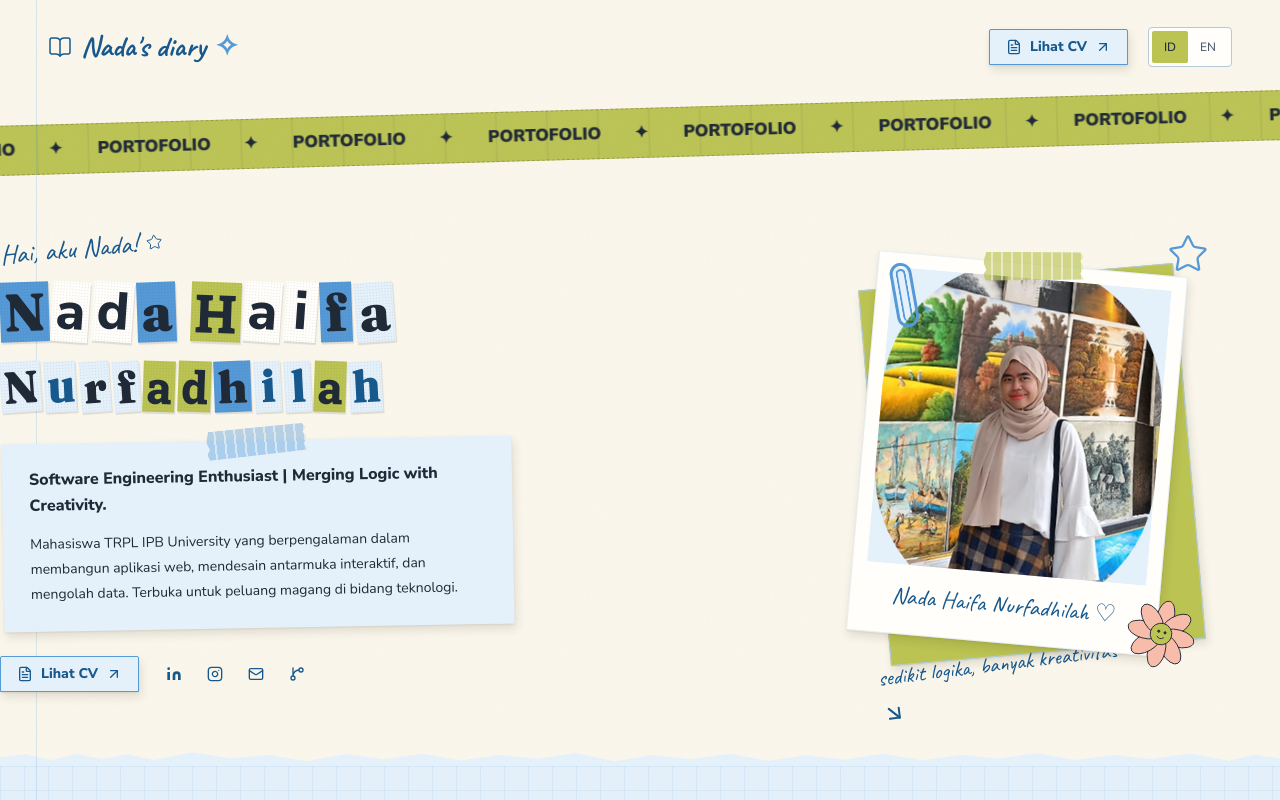
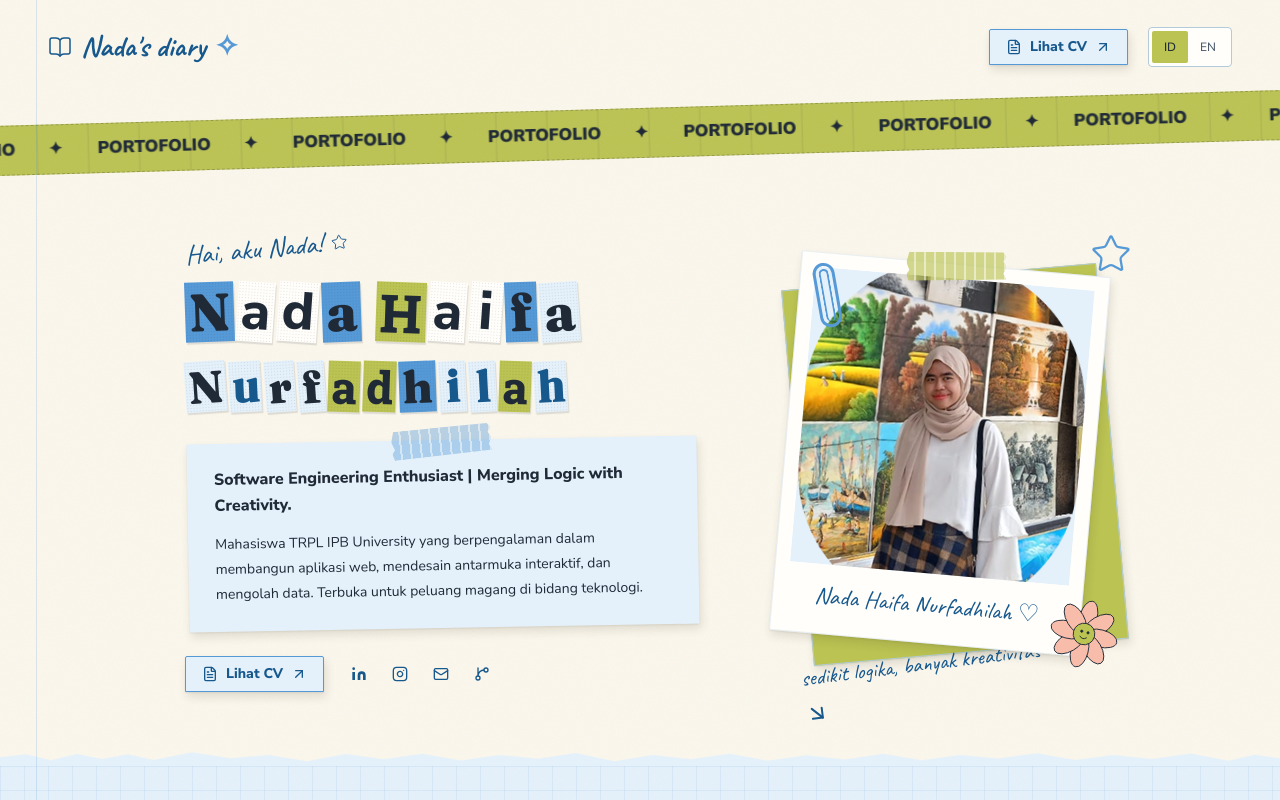
Before and after one commit to NadaaaaH/Portofolio, a Next.js app: page / in a window 1280 px wide. Shown: the top 800 px of the page. Built offline with nearby package versions, Linux system fonts and the light colour scheme.

Commit message:
style: perkecil jarak gap antara teks dan foto di hero section

```diff
--- a/app/globals.css
+++ b/app/globals.css
@@ -74,7 +74,7 @@
 .language-button[aria-pressed=true] { background:var(--primary); color:var(--foreground); }
 .washi-marquee { background:var(--primary); background-image:repeating-linear-gradient(90deg,transparent 0 49px,color-mix(in oklab,var(--foreground) 8%,transparent) 50px 51px),var(--grain); transform:rotate(-1.6deg); padding:11px 0; margin:14px -5vw 0; width:calc(100% + 10vw); color:var(--foreground); border-block:1px dashed color-mix(in oklab,var(--foreground) 25%,transparent); overflow:hidden; }
 .marquee-track { display:flex; width:max-content; animation:marquee 45s linear infinite; font-weight:900; font-size:17px; gap:35px; }
-.hero { position:relative; padding:70px 0 55px; display:grid; grid-template-columns:1.35fr 1fr; gap:44px; align-items:center; }
+.hero { position:relative; padding:70px 0 55px; display:grid; grid-template-columns:auto auto; justify-content:center; gap:40px; align-items:center; }
 .hero-copy { position:relative; z-index:2; }
 .hello-label { font-family:var(--font-hand); color:var(--denim-ink); font-size:27px; margin:0 0 13px; transform:rotate(-5deg); display:inline-flex; align-items:center; gap:9px; }
 .ransom { display:flex; flex-wrap:wrap; align-items:center; gap:.13em; margin:0; font-weight:800; font-size:35px; line-height:1.4; }
```
